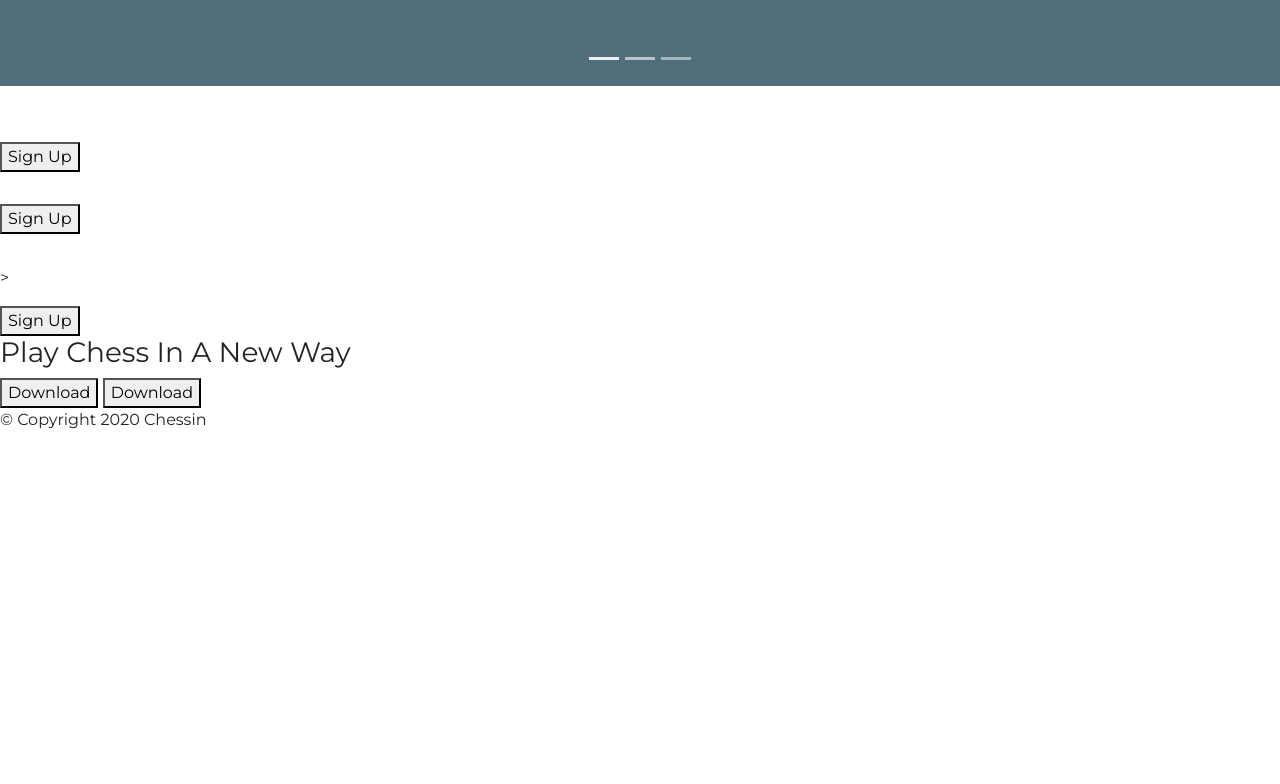
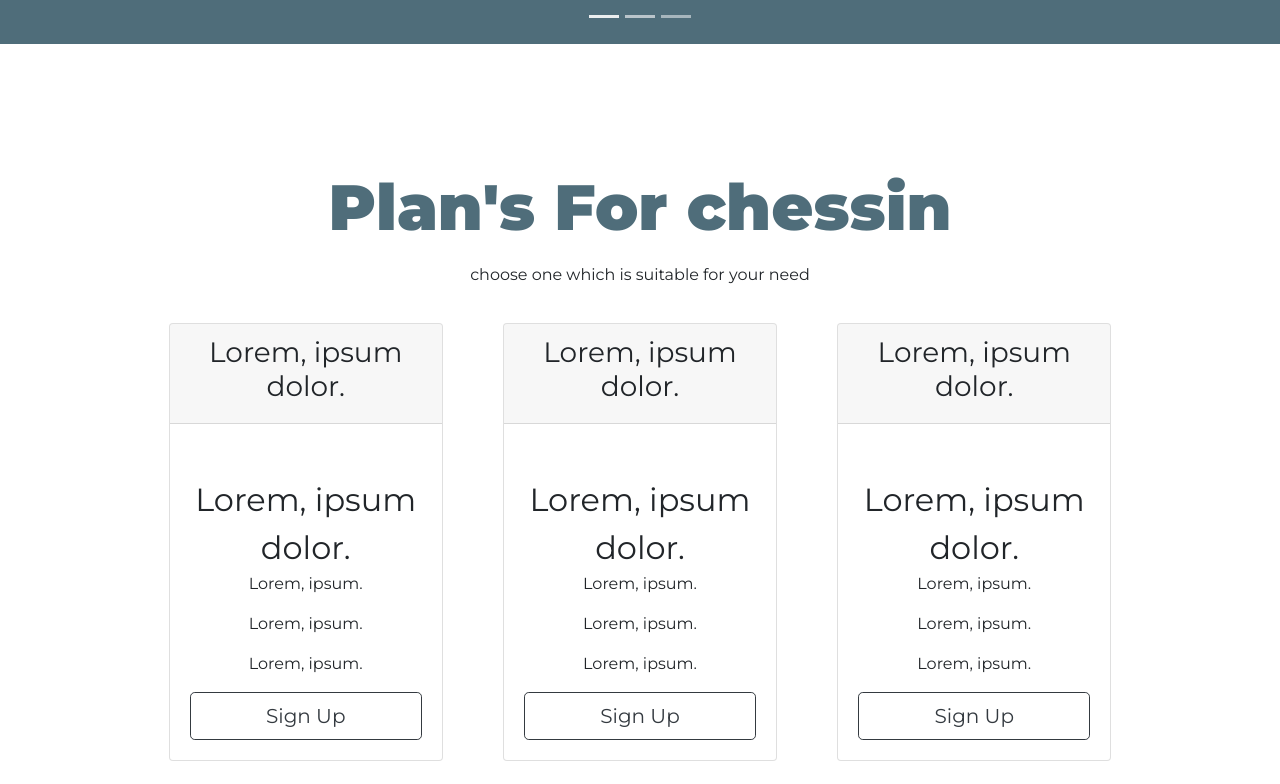
Before and after one commit to Nik6798/chessin, a plain HTML site: page index.htm in a window 1280 px wide. Shown: the part 1682-2466 px from the top of the page. Before the commit the page ends 2130 px from the top, so only its background shows below. Drawn offline with nearby package versions, Linux system fonts and the light colour scheme.

Commit message:
added media query, pricing section with using 'card' ,footer section

```diff
--- a/css/styles.css
+++ b/css/styles.css
@@ -4,8 +4,13 @@ body {
 #title {
   background-color: #4f6d7a;
 }
+#cta{
+  text-align: center;
+  padding: 7% 15%;
+  background-color: #4f6d7a;
+}
 .container-fluid {
-  padding: 3% 15%;
+  padding: 3% 15% 7%;
 }
 .download-btn {
   margin: 5% 3% 5% 0;
@@ -14,6 +19,16 @@ body {
 .feature-box {
   text-align: center;
   padding: 5%;
+}
+#features {
+  padding: 7% 15%;
+  background-color: white;
+  position: relative;
+}
+#footer{
+  padding: 3% 14%;
+  text-align: center;
+  background-color: white;
 }
 
 .icon {
@@ -24,9 +39,7 @@ body {
   transform: rotate(45deg);
   transition-duration: 1s;
 }
-#features {
-  padding: 7% 15%;
-}
+
 h1 {
   color: aliceblue;
   font-family: "Montserrat", sans-serif;
@@ -39,6 +52,7 @@ h2 {
   line-height: 1.5;
   margin: 2rem auto 0 auto;
 }
+
 .nav-item {
   padding: 0 18px;
 }
@@ -54,20 +68,42 @@ h2 {
   font-size: 1.2rem;
   font-family: "Montserrat-light", sans-serif;
 }
+#pricing {
+  padding: 9% 12%;
+  text-align: center;
+}
 
+.pricing-column {
+  padding: 2% 3%;
+}
 .ss1 {
   max-width: 15%;
 }
-.carousel-item{
-padding: 7% 15%;
+.carousel-item {
+  padding: 7% 15%;
 }
 #screen-shots {
-
   background-color: #4f6d7a;
   text-align: center;
   color: #ffffff;
 }
+
 .title-image {
+  position: absolute;
   max-width: 55%;
   transform: rotate(25deg);
+  right: 30%;
 }
+@media (max-width: 990px) {
+  #title{
+    text-align: center;
+  }
+  .title-image {
+    position: static;
+    transform: rotate(0deg);
+  }
+}
+
+.ico{
+  margin:2%;
+}
--- a/index.htm
+++ b/index.htm
@@ -191,49 +191,77 @@
       </div>
     </section>
 
-    <section id="press">
-      <img src="" alt="" />
-      <img src="" alt="" />
-      <img src="" alt="" />
-      <img src="" alt="" />
-    </section>
-
-    <section id="">
-      <h2></h2>
-      <p></p>
-
-      <h3></h3>
-      <h2></h2>
-      <p></p>
-      <p></p>
-      <p></p>
-      <button type="button">Sign Up</button>
-
-      <h3></h3>
-      <h2></h2>
-      <p></p>
-      <p></p>
-      <p></p>
-      <button type="button">Sign Up</button>
-
-      <h3></h3>
-      <h2></h2>
-      <p>></p>
-      <p></p>
-      <p></p>
-      <p></p>
-      <button type="button">Sign Up</button>
+    <section id="pricing">
+      <h1 style="color: #4f6d7a;">Plan's For chessin</h1>
+      <p>choose one which is suitable for your need</p>
+      <div class="row">
+        <div class="pricing-column col-lg-4 col-md-6">
+          <div class="card">
+            <div class="card-header">
+              <h3>Lorem, ipsum dolor.</h3>
+            </div>
+            <div class="card-body">
+              <h2>Lorem, ipsum dolor.</h2>
+              <p>Lorem, ipsum.</p>
+              <p>Lorem, ipsum.</p>
+              <p>Lorem, ipsum.</p>
+              <button
+                class="btn btn-outline-dark btn-lg btn-block"
+                type="button"
+              >
+                Sign Up
+              </button>
+            </div>
+          </div>
+        </div>
+        <div class="pricing-column col-lg-4 col-md-6">
+          <div class="card">
+            <div class="card-header">
+              <h3>Lorem, ipsum dolor.</h3>
+            </div>
+            <div class="card-body">
+              <h2>Lorem, ipsum dolor.</h2>
+              <p>Lorem, ipsum.</p>
+              <p>Lorem, ipsum.</p>
+              <p>Lorem, ipsum.</p>
+              <button class="btn btn-outline-dark btn-lg btn-block" type="button">
+                Sign Up
+              </button>
+            </div>
+          </div>
+        </div>
+        <div class="pricing-column col-lg-4">
+          <div class="card">
+            <div class="card-header">
+              <h3>Lorem, ipsum dolor.</h3>
+            </div>
+            <div class="card-body">
+              <h2>Lorem, ipsum dolor.</h2>
+              <p>Lorem, ipsum.</p>
+              <p>Lorem, ipsum.</p>
+              <p>Lorem, ipsum.</p>
+              <button class="btn btn-outline-dark btn-lg btn-block" type="button">
+                Sign Up
+              </button>
+            </div>
+          </div>
+        </div>
+      </div>
     </section>
 
     <section id="cta">
-      <h3>Play Chess In A New Way</h3>
-      <button type="button">Download</button>
-      <button type="button">Download</button>
+      <h1>Play Chess In A New Way Today.</h1>
+      <button class="btn btn-dark btn-lg download-btn" type="button"><span class="fab fa-apple"> Download</span></button>
+      <button class="btn btn-dark btn-lg download-btn" type="button"><span class="fab fa-google-play"> Download</span></button>
     </section>
 
     <!-- Footer -->
 
     <footer id="footer">
+      <span class="fab fa-twitter ico"></span>
+      <span class="fab fa-facebook ico"></span>
+      <span class="fab fa-instagram ico"></span>
+      <i class="fas fa-envelope ico"></i>
       <p>© Copyright 2020 Chessin</p>
     </footer>
   </body>
```
